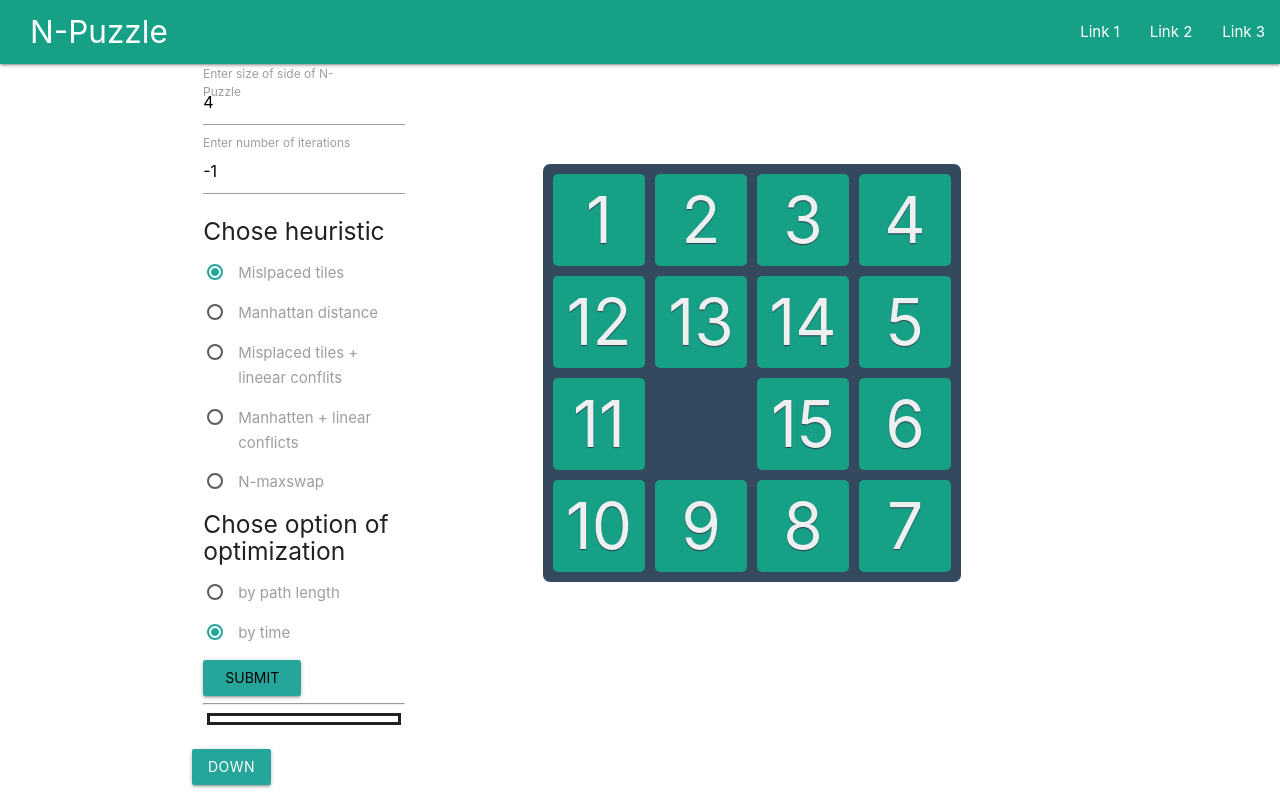
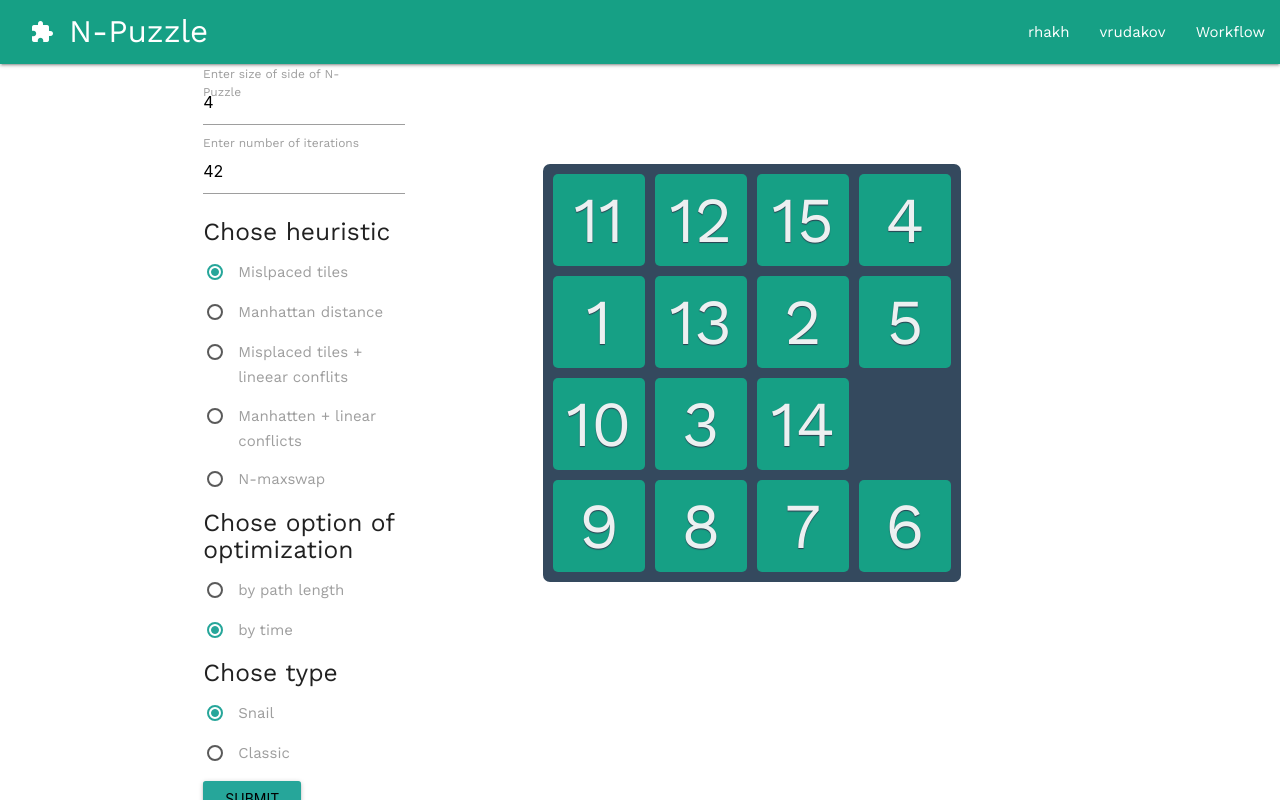
Before and after one commit to rhakh/N-Puzzle, a website: page webPages/index.html in a window 1280 px wide. Both pictures are taken after a click on the button "Submit". Shown: the top 800 px of the page. Drawn offline with nearby package versions, Linux system fonts and the light colour scheme; no server answers; a web font is replaced by a local one.

Commit message:
Final cosmetic

```diff
--- a/webPages/app2.js
+++ b/webPages/app2.js
@@ -87,9 +87,16 @@ Puzzle.prototype.fillCells = function (map) {
   this.board.style.height = this.board.style.width = `${this.side * (CELL_SIZE + CELL_GAP) + CELL_GAP}px`;
 };
 
-function makeGoal(s) {
+function makeGoal(s, type) {
   const ts = s * s;
   const puzzle = [];
+  if (parseInt(type) === 1) {
+    puzzle[ts - 1] = 0;
+    for (var i = 1;i < ts; i++){
+      puzzle[i - 1] = i;
+    }
+    return (puzzle);
+  }
   for (let i = 0; i < ts; i++) {
     puzzle[i] = -1;
   }
@@ -129,9 +136,9 @@ function gK(obj) {
   }
 }
 
-function makePuzzle(s, iterations) {
+function makePuzzle(s, iterations, type) {
   if (parseInt(iterations) < 0) { iterations = -iterations; }
-  const p = makeGoal(s);
+  const p = makeGoal(s, type);
   function swapEmpty(p) {
     const idx = parseInt(gK(p));
     const poss = [];
@@ -191,13 +198,6 @@ function test(msg) {
 
 function handleResponse(moves, puzzle) {
   console.log(`moves is + ${moves}`);
-  // for (let i = 1; i < moves.length; i++) {
-  //   setTimeout(puzzle.swapCells(moves[i]), 1000);
-  // // var i = 0;
-  // //   setInterval(puzzle.swapCells(moves[i]), 1000);
-  //   // setTimeout(test, i * 1000, i);s
-  //   // console.log('--------------------------------------');
-  // }
   clearTimeout(handle);
   newHandler(moves, 1, puzzle);
 }
@@ -237,7 +237,7 @@ function takeForm(form, puzzle) {
 
   const elements = form.elements;
 
-  recive.data.map = makePuzzle(elements.side.value, hellSecret(elements.iterations.value));
+
   console.log(`recieved = ${recive.data.map}`);
   elements.group1.forEach((item, i) => {
     if (item.checked === true) {
@@ -251,6 +251,20 @@ function takeForm(form, puzzle) {
     }
   });
 
+  elements.group3.forEach((item, i) => {
+    if (item.checked === true) {
+      recive.data.solutionType = i;
+    }
+  });
+  if (isNaN(elements.side.value) || isNaN(elements.iterations.value)) {
+    $('#cN').empty();
+    $('#eTime').empty();
+    $('#usedMemory').empty();
+    var openNodes = document.getElementById('oN');
+    openNodes.innerHTML = '<b style="color: #ff148c;">INPUT ONLY INT IN FORMS</b>';
+    return;
+  }
+  recive.data.map = makePuzzle(elements.side.value, hellSecret(elements.iterations.value), recive.data.solutionType);
   JSON.stringify(recive);
   puzzle = new Puzzle(document.getElementById('puzzle'), elements, recive);
 
--- a/webPages/index.html
+++ b/webPages/index.html
@@ -9,18 +9,24 @@
 
     <!-- Compiled and minified JavaScript -->
     <script src="https://cdnjs.cloudflare.com/ajax/libs/materialize/1.0.0-rc.2/js/materialize.min.js"></script>
+    <!-- CDN -->
+    <link href="https://fonts.googleapis.com/icon?family=Material+Icons" rel="stylesheet">
+    <link href="https://fonts.googleapis.com/css?family=Inconsolata" rel="stylesheet">
+    <link href="https://fonts.googleapis.com/css?family=Abel" rel="stylesheet">
+    <link href="https://fonts.googleapis.com/css?family=Abel|Mukta+Malar" rel="stylesheet">
+    <link href="https://fonts.googleapis.com/css?family=Work+Sans" rel="stylesheet">
     <script src = "app2.js"></script>
     <link rel="stylesheet" href="style.css">
 
 </head>
-<body>
+<body style="font-family: 'Work Sans', sans-serif;">
 <nav>
     <div class="nav-wrapper nav">
-        <a href="#" class="brand-logo" style="margin-left: 30px">N-Puzzle</a>
+        <a href="#" class="brand-logo" style="margin-left: 30px"><i class="material-icons left">extension</i> N-Puzzle</a>
         <ul id="nav-mobile" class="right hide-on-med-and-down">
-            <li><a href="#">Link 1</a></li>
-            <li><a href="#">Link 2</a></li>
-            <li><a href="#">Link 3</a></li>
+            <li><a href="https://profile.intra.42.fr/users/rhakh">rhakh</a></li>
+            <li><a href="https://profile.intra.42.fr/users/vrudakov">vrudakov</a></li>
+            <li><a href="https://github.com/rhakh/N-Puzzle/network">Workflow</a></li>
         </ul>
     </div>
 </nav>
@@ -33,7 +39,7 @@
                   <label for="side">Enter size of side of N-Puzzle</label>
                 </div>
                 <div class="input-field">
-                  <input id="iterations" type="text" name="iterations" value="-1"><br>
+                  <input id="iterations" type="text" name="iterations" value="42"><br>
                   <label for="iterations">Enter number of iterations</label>
                  </div>
                 <h5>Chose heuristic</h5>
@@ -79,10 +85,23 @@
                         <span>by time</span>
                     </label>
                 </p>
+                <h5>Chose type</h5>
+                <p>
+                    <label>
+                        <input class="with-gap" name="group3" type="radio" checked />
+                        <span>Snail</span>
+                    </label>
+                </p>
+                <p>
+                    <label>
+                        <input class="with-gap" name="group3" type="radio"  />
+                        <span>Classic</span>
+                    </label>
+                </p>
                 <input class="waves-effect btn" type="button" onclick="takeForm(this.form, puzzle)" value="Submit">
             </form>
             <hr>
-            <div class="row" style="margin: 4px; border-style: solid">
+            <div class="row infoBlock">
 				<p id="oN" class="meta"></p>
 				<p id=cN class="meta"></p>
 				<p id="eTime" class="meta"></p>
@@ -94,6 +113,5 @@
             </div>
         </div>
     </div>
-    <input class="btn" type="button" onclick="testTest()" value="Down">
 </body>
 </html>
--- a/webPages/style.css
+++ b/webPages/style.css
@@ -38,3 +38,10 @@
 .meta {
 	margin: 6px;
 }
+
+.infoBlock {
+    margin: 1px !important;
+    border: 1px solid #9a9a9a;
+    min-height: 100px;
+    box-shadow: 1px 1px #b5b5b5;
+}
```
